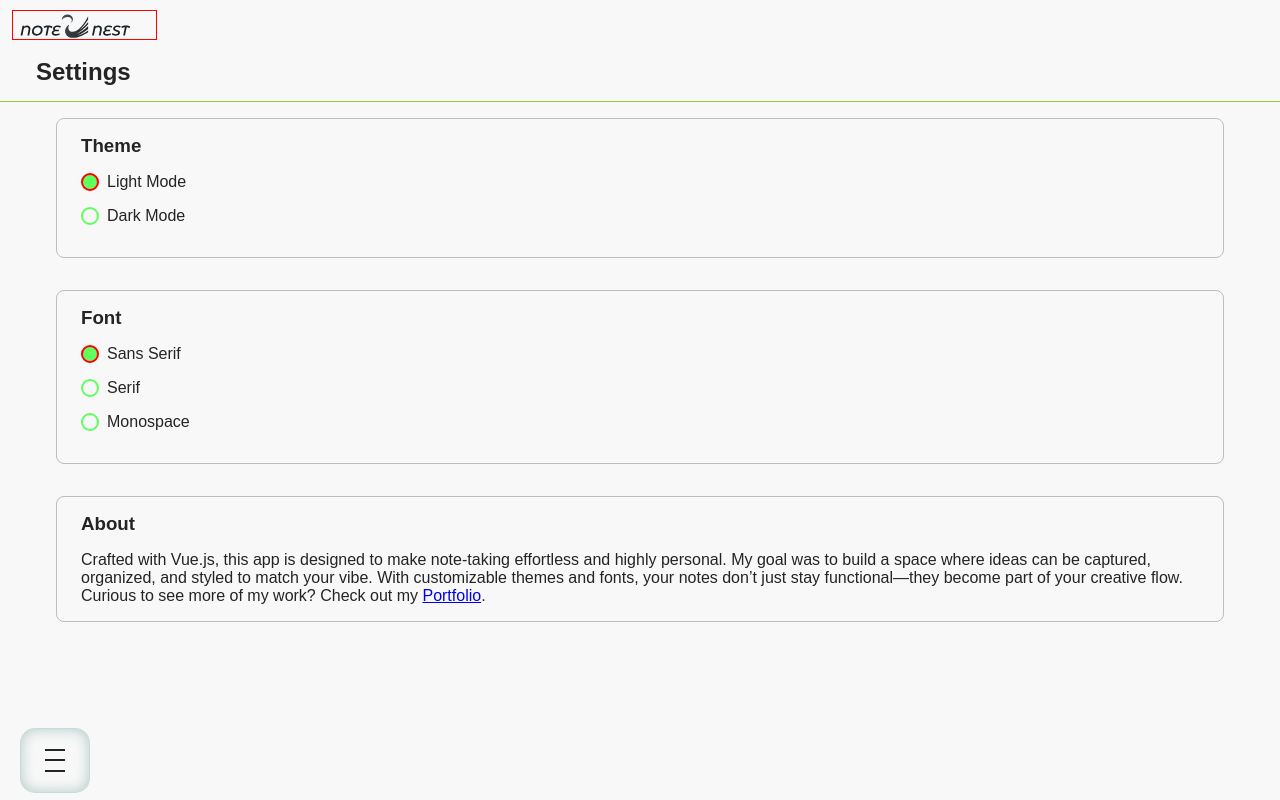
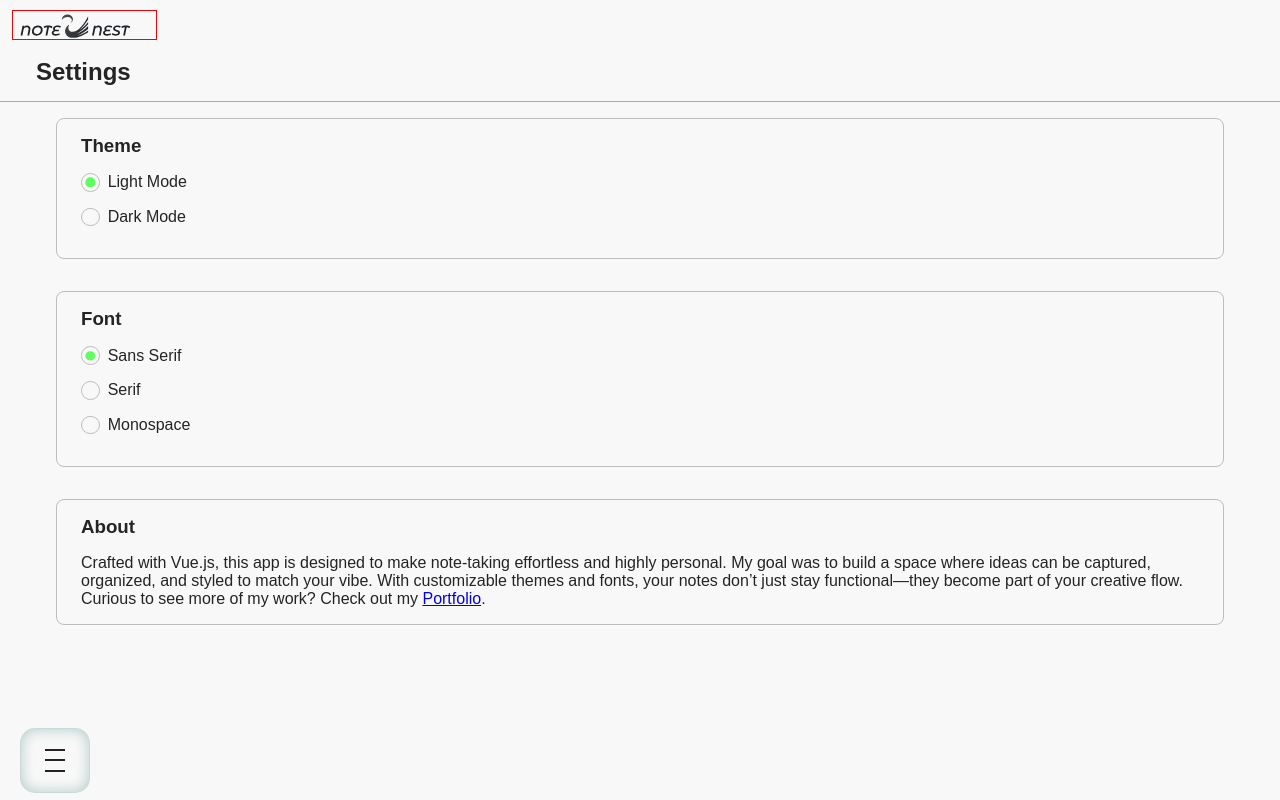
Before and after one commit to banuaggun/note-nest-vue, a Vue app: page /settings in a window 1280 px wide. Built offline with nearby package versions, Linux system fonts and the light colour scheme.

Commit message:
Style experiments - 11

```diff
--- a/src/views/Settings.vue
+++ b/src/views/Settings.vue
@@ -8,8 +8,8 @@
       <section>
         <h3>Theme</h3>
 
-        <label v-for="opt in themeOptions.themes" :key="opt.value">
-          <input type="radio" :value="opt.value" v-model="settings.theme" />
+        <label v-for="opt in themeOptions.themes" :key="opt.value" for="box-shadow">
+          <input type="radio" :value="opt.value" v-model="settings.theme" id="box-shadow" class="custom-radio" />
           {{ opt.label }}
         </label>
       </section>
@@ -17,8 +17,8 @@
       <section>
         <h3>Font</h3>
 
-        <label v-for="opt in themeOptions.fonts" :key="opt.value">
-          <input type="radio" :value="opt.value" v-model="settings.font" />
+        <label v-for="opt in themeOptions.fonts" :key="opt.value" for="box-shadow">
+          <input type="radio" :value="opt.value" v-model="settings.font" id="box-shadow" class="custom-radio" />
           {{ opt.label }}
         </label>
       </section>
@@ -111,52 +111,54 @@ const fontFamily = computed(() => {
 .settings-page-area label {
   display: flex;
   align-items: center;
+  flex-direction: row;
   margin-bottom: 1rem;
   cursor: pointer;
   font-size: 1rem;
   gap: 0.5rem;
 }
 
-.settings-page-area input[type="radio"] {
-  appearance: none;
-  width: 18px;
-  height: 18px;
-  padding:4px;
-  border: 2px solid var(--r-s-border);
-  border-radius: 50%;
-  outline: none;
-  cursor: pointer;
-  position: relative;
-  transition: all 0.2s ease;
+.settings-page-area input[type=radio] {
+  width: 1.4em;
+  height: 1.4em;
 }
 
-.settings-page-area input[type="radio"]::after {
+.custom-radio {
+  appearance: none;
+  -webkit-appearance: none;
+  border: 1px solid var(--button-bg);
+  background-color: transparent;
+  border-radius: 50%;
+  position: relative;
+  display:inline-block;
+}
+
+.custom-radio:focus-visible {
+  outline-offset: 0;
+}
+
+#box-shadow:checked::after {
+  transform: translate(-50%, -50%) scale(1);
+}
+
+
+input[type=radio]:checked::after {
   content: "";
   position: absolute;
   top: 50%;
   left: 50%;
-  width: 8px;
-  height: 8px;
+  display: flex;
+  align-items: center;
+  justify-content: center;
+  vertical-align: middle;
+  text-align: center;
+  width: 0.7em;
+  height: 0.7em;
+  border-radius: 50%;
   background-color: var(--r-s-border);
-  border-radius: 50%;
-  transform: translate(-50%, -50%) scale(0);
-  transition: transform 0.2s ease;
+  transition: transform 200ms ease;
 }
 
-
-.settings-page-area input[type="radio"]:checked::after {
-  transform: translate(-50%, -50%) scale(1);
-}
-
-.settings-page-area input[type="radio"]:checked {
-  background-color: var(--r-s-border);
-  border:2px solid red;
-  padding: 4px;
-}
-
-.settings-page-area input[type="radio"]:hover {
-  border-color: #357ab8;
-}
 
 @media only screen and (min-width:760px) {
   .settings-page-header {
```
